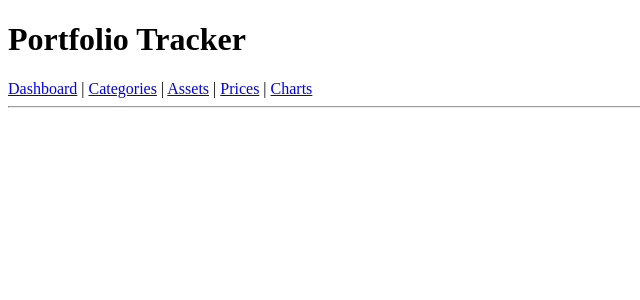
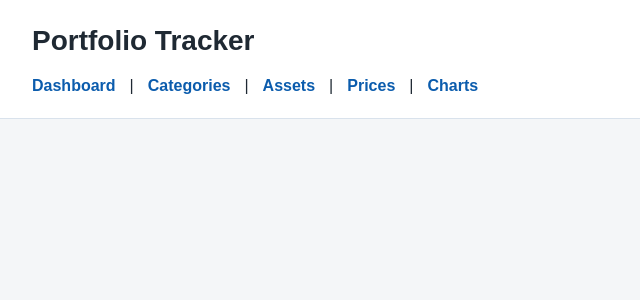
Before and after one commit to spasarnaudov/portfolio-tracker, a Python web app: template apps/flask/templates/base.html in a window 1280 px wide. Shown: the top 300 px of the page, without its empty margins (0-640 px from the left). Run offline with Jinja, Linux system fonts and the light colour scheme; the template is opened without the code that fills it, so the values that code supplies are empty.

Commit message:
Add basic styling for Flask pages

```diff
--- /dev/null
+++ b/apps/flask/static/css/style.css
@@ -0,0 +1,98 @@
+* {
+    box-sizing: border-box;
+}
+
+body {
+    margin: 0;
+    background: #f4f6f8;
+    color: #1f2933;
+    font-family: Arial, Helvetica, sans-serif;
+    line-height: 1.5;
+}
+
+header {
+    background: #ffffff;
+    border-bottom: 1px solid #d9e2ec;
+    padding: 20px 32px;
+}
+
+h1 {
+    margin: 0 0 12px;
+    font-size: 28px;
+}
+
+nav {
+    display: flex;
+    flex-wrap: wrap;
+    gap: 8px 14px;
+}
+
+nav a {
+    color: #0b5cad;
+    font-weight: 600;
+    text-decoration: none;
+}
+
+nav a:hover {
+    text-decoration: underline;
+}
+
+hr {
+    display: none;
+}
+
+main {
+    max-width: 1100px;
+    margin: 32px auto;
+    padding: 0 24px;
+}
+
+h2 {
+    margin-top: 0;
+    font-size: 24px;
+}
+
+table {
+    width: 100%;
+    border-collapse: collapse;
+    background: #ffffff;
+    border: 1px solid #d9e2ec;
+}
+
+th,
+td {
+    padding: 10px 12px;
+    text-align: left;
+    border-bottom: 1px solid #d9e2ec;
+}
+
+th {
+    background: #edf2f7;
+    font-weight: 700;
+}
+
+tr:last-child td {
+    border-bottom: 0;
+}
+
+ul {
+    background: #ffffff;
+    border: 1px solid #d9e2ec;
+    padding: 16px 24px 16px 40px;
+}
+
+@media (max-width: 700px) {
+    header {
+        padding: 16px 20px;
+    }
+
+    main {
+        margin: 24px auto;
+        padding: 0 16px;
+        overflow-x: auto;
+    }
+
+    table {
+        min-width: 640px;
+    }
+}
--- a/apps/flask/templates/base.html
+++ b/apps/flask/templates/base.html
@@ -2,7 +2,9 @@
 <html lang="bg">
 <head>
     <meta charset="UTF-8">
+    <meta name="viewport" content="width=device-width, initial-scale=1.0">
     <title>{% block title %}Portfolio Tracker{% endblock %}</title>
+    <link rel="stylesheet" href="{{ url_for('static', filename='css/style.css') }}">
 </head>
 <body>
     <header>
```
